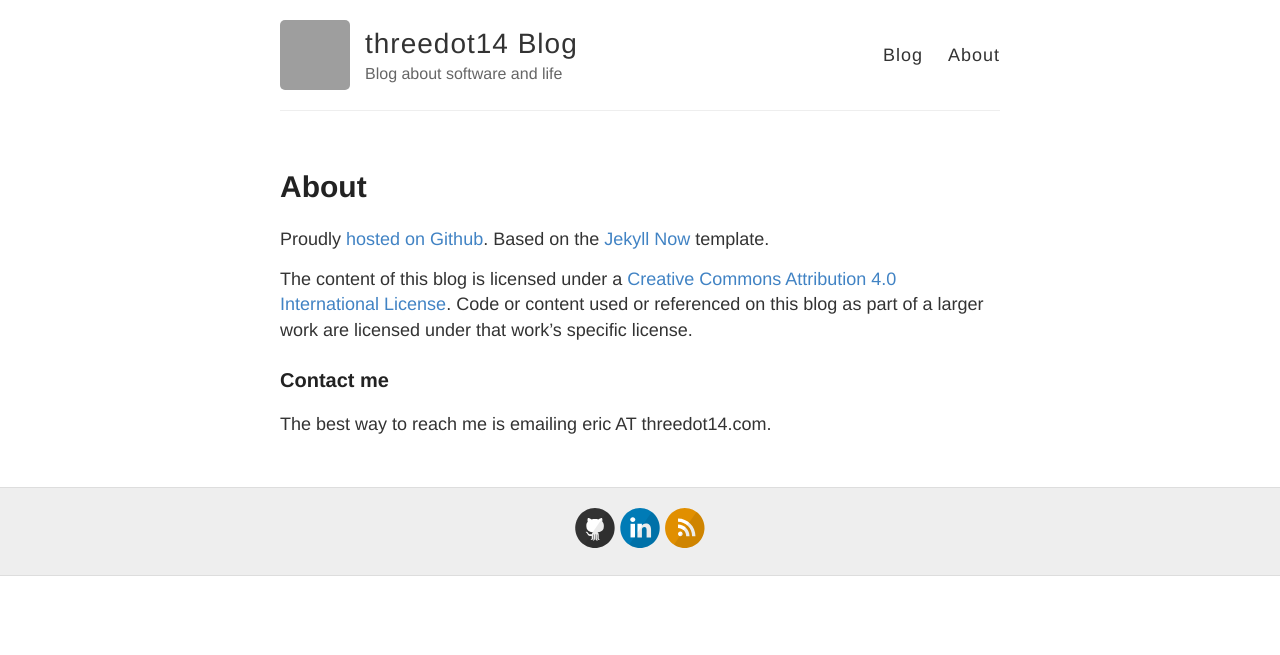
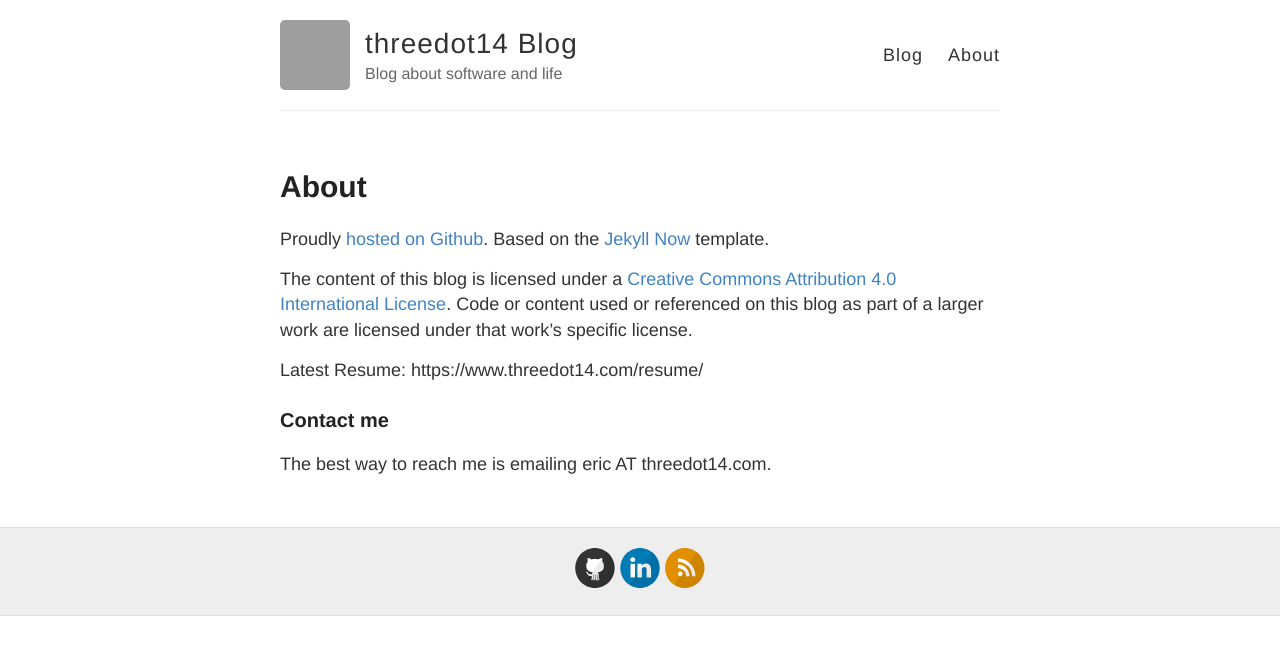
Before and after one commit to 50Wliu/three.github.io, a Jekyll site: the page built from about.md, in a window 1280 px wide. Shown: the top 655 px of the page. Built offline with Jekyll 4.4.1, drawn with Linux system fonts in a browser that asks for light colours; grey boxes are pictures that could not be loaded.

Commit message:
Add link to resume

```diff
--- a/about.md
+++ b/about.md
@@ -8,6 +8,8 @@ Proudly [hosted on Github](https://github.com/threedot14/threedot14.github.io).
 
 The content of this blog is licensed under a [Creative Commons Attribution 4.0 International License](http://creativecommons.org/licenses/by/4.0/). Code or content used or referenced on this blog as part of a larger work are licensed under that work's specific license.
 
+Latest Resume: https://www.threedot14.com/resume/
+
 ### Contact me
 
 The best way to reach me is emailing eric AT threedot14.com.
```
